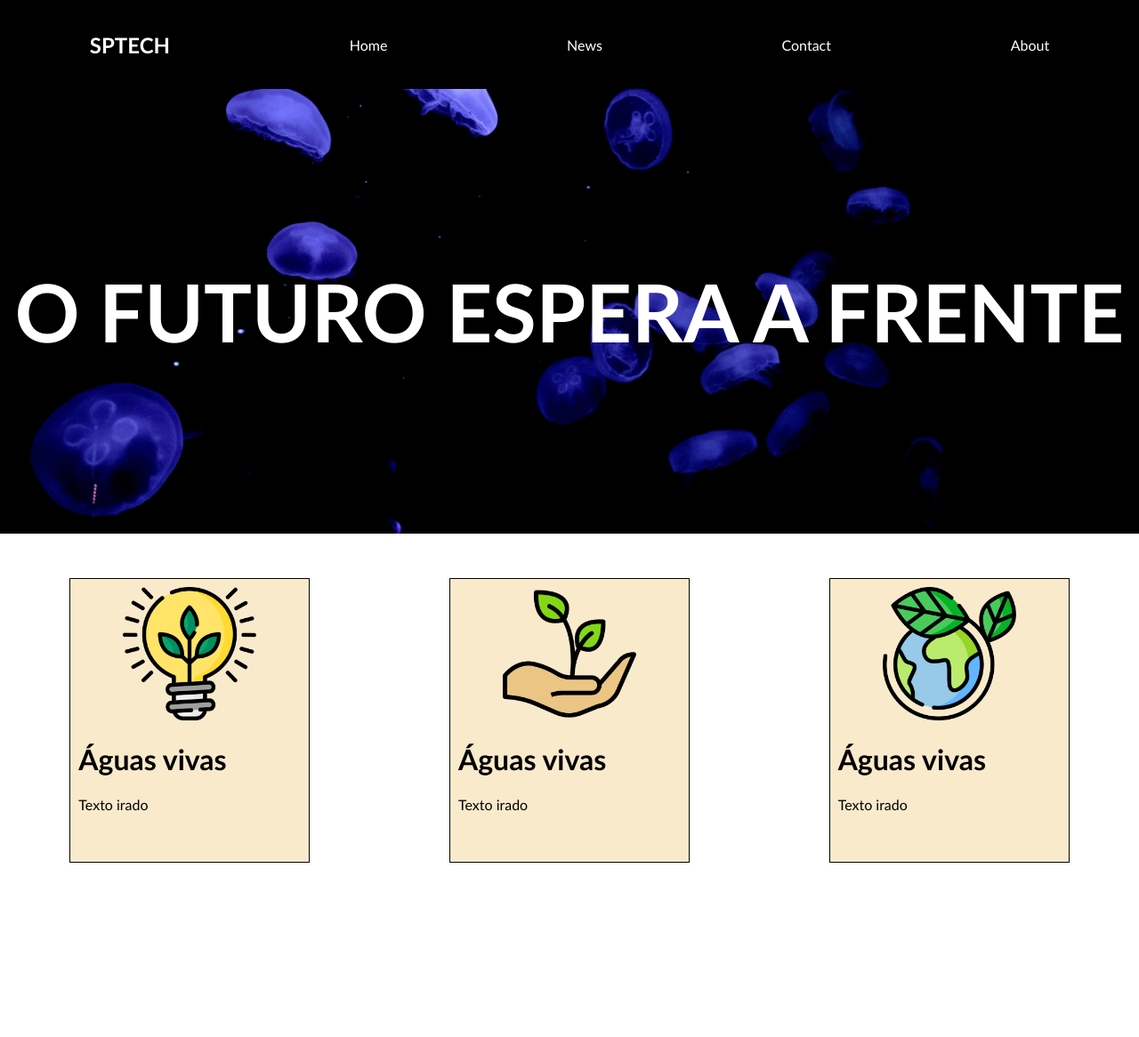
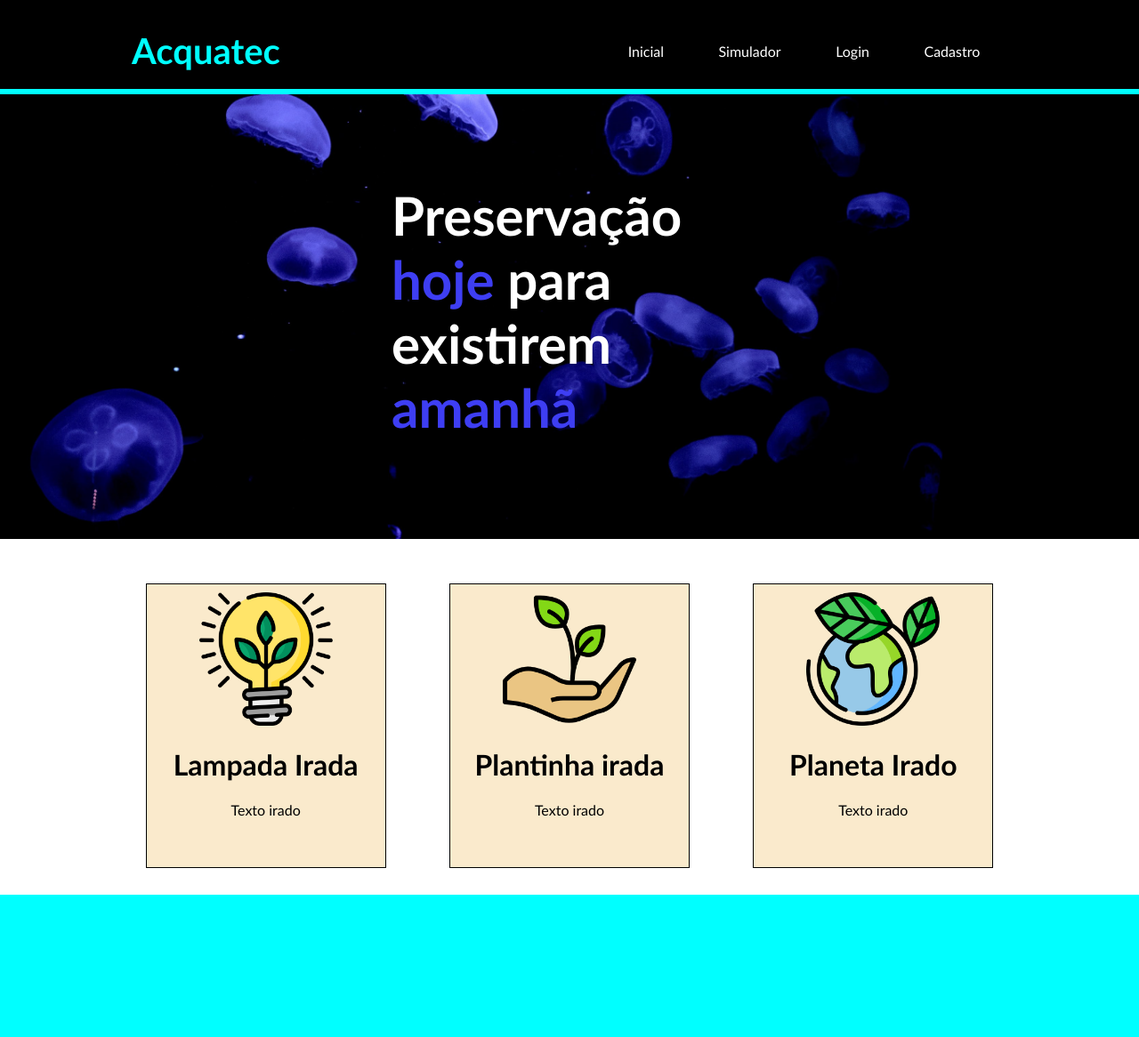
Before and after one commit to edu-correa/pi_16-03-2023, a plain HTML site: page index.html in a window 1280 px wide. Shown: the whole page at 89% size. Before the commit the page ends 970 px from the top, so only its background shows below. Drawn offline with Linux system fonts and the light colour scheme.

Commit message:
mudanças bacanas feita em sala

```diff
--- a/index.css
+++ b/css/index.css
@@ -4,45 +4,67 @@ body{
     font-family: calibri;
 }
 nav{
-    display: flex;
     top: 100%;
     padding: 0;
     width: 100%;
     height: 100px;
     background-color: rgb(0, 0, 0);
     color: white;
-    justify-content: space-around;
-    align-items: center;
+    border-bottom: 6px solid aqua;
+}
+nav h1{
+    font-size: 40px;
+    color: aqua;
+    margin-right: 320px;
 }
 ul {
     list-style-type: none;
     margin: 0;
     padding: 0;
     color: white;
+    display: flex;
+    justify-content: space-around;
+    width: 500px;
+    margin-right: 20px;
+    margin-left: 20px;
   }
 a{
     color: #ffffff;
     text-decoration: none;
 }
 .container{
+    width: 80%;
+    margin: auto;
     display: flex;
     align-items: center;
     text-align: center;
 }
+nav .container{
+    justify-content: space-between;
+}
 #prop{
-    background-image: url('imgs/bg-jelly-fish-para_outras_pags.png');
+    background-image: url('../imgs/bg-jelly-fish-para_outras_pags.png');
     background-repeat: no-repeat;
     background-size: cover;
     width: 100%;
     height: 500px;
     margin-bottom: 50px;
 }
+#prop .container{
+    justify-content: space-evenly;
+}
 #prop h1{
-    text-align: center;
+    text-align: left;
     color: white;
     margin: auto;
-    font-size: 90px;
+    margin-top: 100px;
+    font-size: 60px;
     text-shadow: 30px;
+    height: 320px;
+    width: 400px;
+}
+#prop span{
+    color: rgb(62, 62, 243);
 }
 #card{
     width: 250px;
@@ -76,3 +98,12 @@ a{
     height: 150px;
     object-fit:contain;
 }
+#footerColor{
+    margin-top: 30px;
+    width: auto;
+    height: 20vh;
+    background-color: aqua;
+}
+#cards .container{
+    justify-content: space-around;
+}
--- a/index.html
+++ b/index.html
@@ -5,48 +5,55 @@
     <meta http-equiv="X-UA-Compatible" content="IE=edge">
     <meta name="viewport" content="width=device-width, initial-scale=1.0">
     <title>Exercício PI</title>
-    <link rel="stylesheet" href="index.css">
+    <link rel="stylesheet" href="css/index.css">
 </head>
 <body>
     <nav>
-        <ul>
-            <li><h1>SPTECH</h1></li>
-        </ul>
-        <ul>
-            <li><a href="default.html">Home</a></li>
-        </ul>
-        <ul>
-            <li><a href="news.html">News</a></li>
-        </ul>
-        <ul>
-            <li><a href="contact.html">Contact</a></li>
-        </ul>
-        <ul>
-            <li><a href="about.html">About</a></li>
-        </ul>
+        <div class="container">
+            <ul>
+                <li><h1>Acquatec</h1></li>
+            </ul>
+            <ul>
+                <li><a href="default.html">Inicial</a></li>
+                <li><a href="news.html">Simulador</a></li>
+                <li><a href="contact.html">Login</a></li>
+                <li><a href="about.html">Cadastro</a></li>
+            </ul>
+        </div>
+
     </nav>
-    <div id="prop" class="container">
-        <h1>O FUTURO ESPERA A FRENTE</h1>
+    <div id="prop">
+        <div class="container">
+            <h1>Preservação <span>hoje</span> para existirem <span>amanhã</span></h1>
+        </div>
     </div>
 
 
     <div id="cards">
+        <div class="container">
         <div id="card">
             <img src="imgs/lightbulb_color.png" alt="imagemPog">
-            <h1>Águas vivas</h1>
+            <h1>Lampada Irada</h1>
             <p>Texto irado</p>
         </div>
         <div id="card2">
             <img src="imgs/growth_color.png" alt="imagemPog">
-            <h1>Águas vivas</h1>
+            <h1>Plantinha irada</h1>
             <p>Texto irado</p>
         </div>
         <div id="card">
             <img src="imgs/planet-earth_color.png" alt="imagemPog">
-            <h1>Águas vivas</h1>
+            <h1>Planeta Irado</h1>
             <p>Texto irado</p>
         </div>
+        </div>
+    </div>
 
     </div>
+    <footer>
+        <div id="footerColor">
+
+        </div>
+    </footer>
 </body>
 </html>
```
